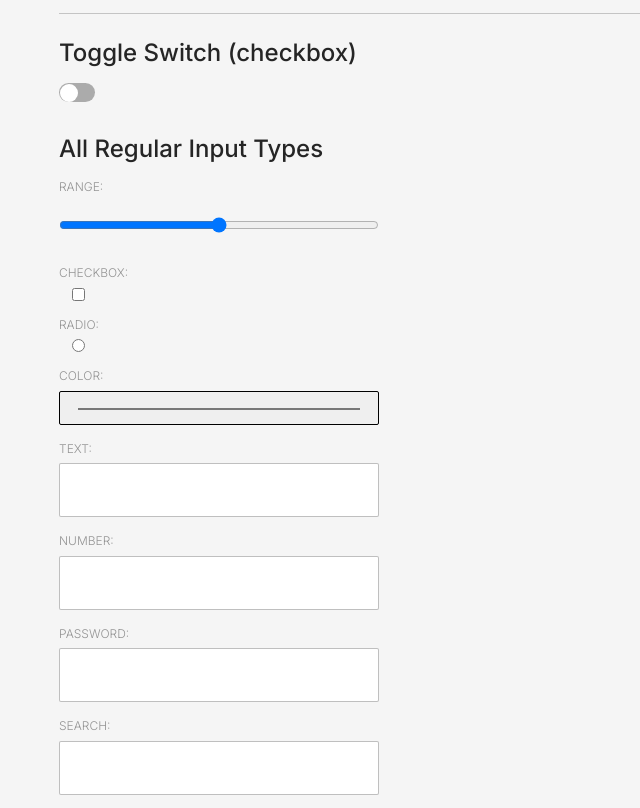
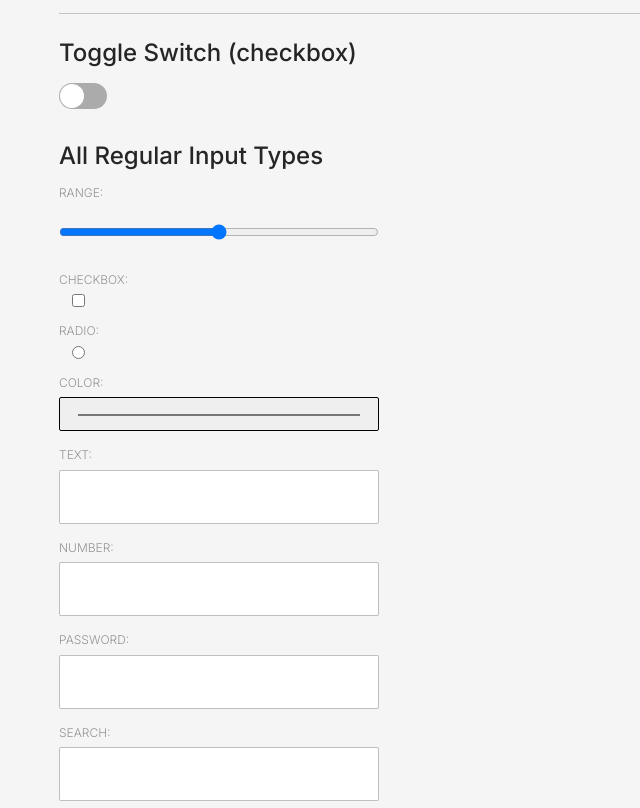
Before and after one commit to tomsoderlund/aether-css, a website: page index.html in a window 1280 px wide. Shown: the part 3269-4077 px from the top of the page, without its empty margins (181-821 px from the left). Drawn offline with Linux system fonts and the light colour scheme.

Commit message:
Bigger Toggle Switch

```diff
--- a/aether.css
+++ b/aether.css
@@ -416,12 +416,15 @@ hr {
 }
 .toggle-switch > label {
   display: block;
-  width: 3em;
-  height: 1.65em;
   text-indent: -150%;
   clip: rect(0 0 0 0);
   color: transparent;
   user-select: none;
+}
+.toggle-switch > label,
+.toggle-switch > label:before {
+  width: 4em;
+  height: 2.2em;
 }
 .toggle-switch > label:before,
 .toggle-switch > label:after {
@@ -432,8 +435,6 @@ hr {
 }
 /* Container */
 .toggle-switch > label:before {
-  width: 3em;
-  height: 1.65em;
   border-radius: 1.7em;
   background-color: rgba(0, 0, 0, 0.3);
   transition: background-color 0.1s ease;
@@ -442,9 +443,9 @@ hr {
 .toggle-switch > label:after {
   top: 0.1em;
   left: 0.1em;
-  width: 1.5em;
-  height: 1.5em;
-  border-radius: 1.5em;
+  width: 2em;
+  height: 2em;
+  border-radius: 2em;
   background-color: white;
   transition: left 0.1s ease;
 }
@@ -452,7 +453,7 @@ hr {
   background-color: rgba(0, 0, 0, 0.9);
 }
 .toggle-switch > input:checked + label:after {
-  left: calc(100% - (3em / 2) - 0.1em);
+  left: calc(100% - (4em / 2) - 0.1em);
 }
 
 /* ----- Custom elements ----- */
--- a/package.json
+++ b/package.json
@@ -1,7 +1,7 @@
 {
   "name": "aether-css-framework",
   "description": "Simple, Interactive, Fun, Beautiful CSS system",
-  "version": "1.6.0",
+  "version": "1.6.1",
   "author": "Tom Söderlund <tom@tomsoderlund.com>",
   "main": "aether.css",
   "license": "MIT",
```
